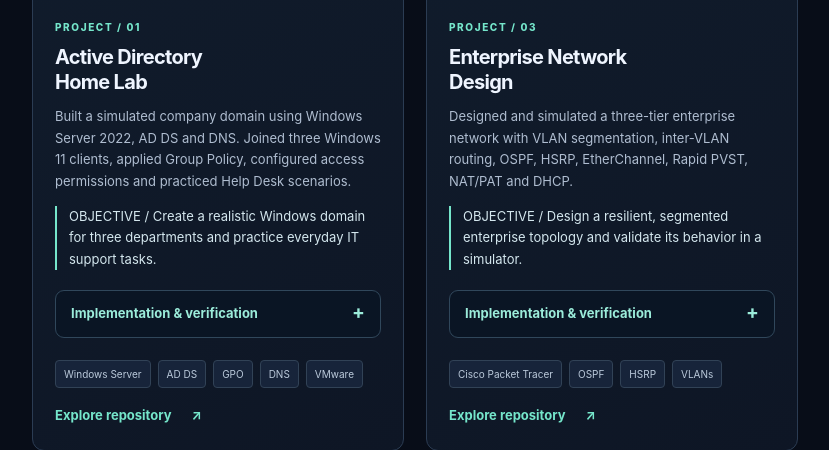
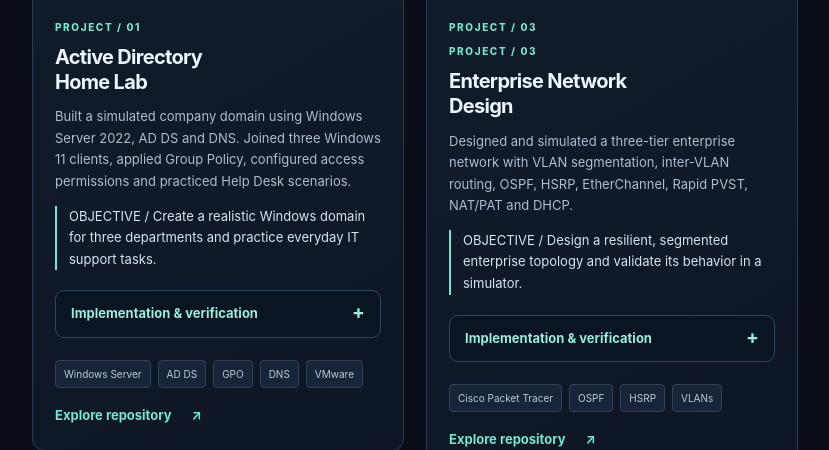
Before and after one commit to Amr-Alferaidi/Amr-Alferaidi.github.io, a plain HTML site: page index.html in a window 1280 px wide. Shown: the part 1883-2333 px from the top of the page, without its empty margins (28-857 px from the left). Drawn offline with Linux system fonts and the light colour scheme.

Commit message:
Update index.html

```diff
--- a/index.html
+++ b/index.html
@@ -235,9 +235,15 @@
                         </div>
                         <div class="project-info">
                             <div class="project-index">PROJECT / 03</div>
-                            <h3>
-                                Enterprise Network<br/>Design
-                            </h3>
+
+<h3>
+  <span class="project-index"
+        style="display:block; margin-bottom:12px;">
+    PROJECT / 03
+  </span>
+  Enterprise Network<br/>Design
+</h3>
+
                             <p>Designed and simulated a three-tier enterprise network with VLAN segmentation, inter-VLAN routing, OSPF, HSRP, EtherChannel, Rapid PVST, NAT/PAT and DHCP.</p>
                             <p class="project-objective">OBJECTIVE  /  Design a resilient, segmented enterprise topology and validate its behavior in a simulator.</p>
                             <details class="project-detail">
```
